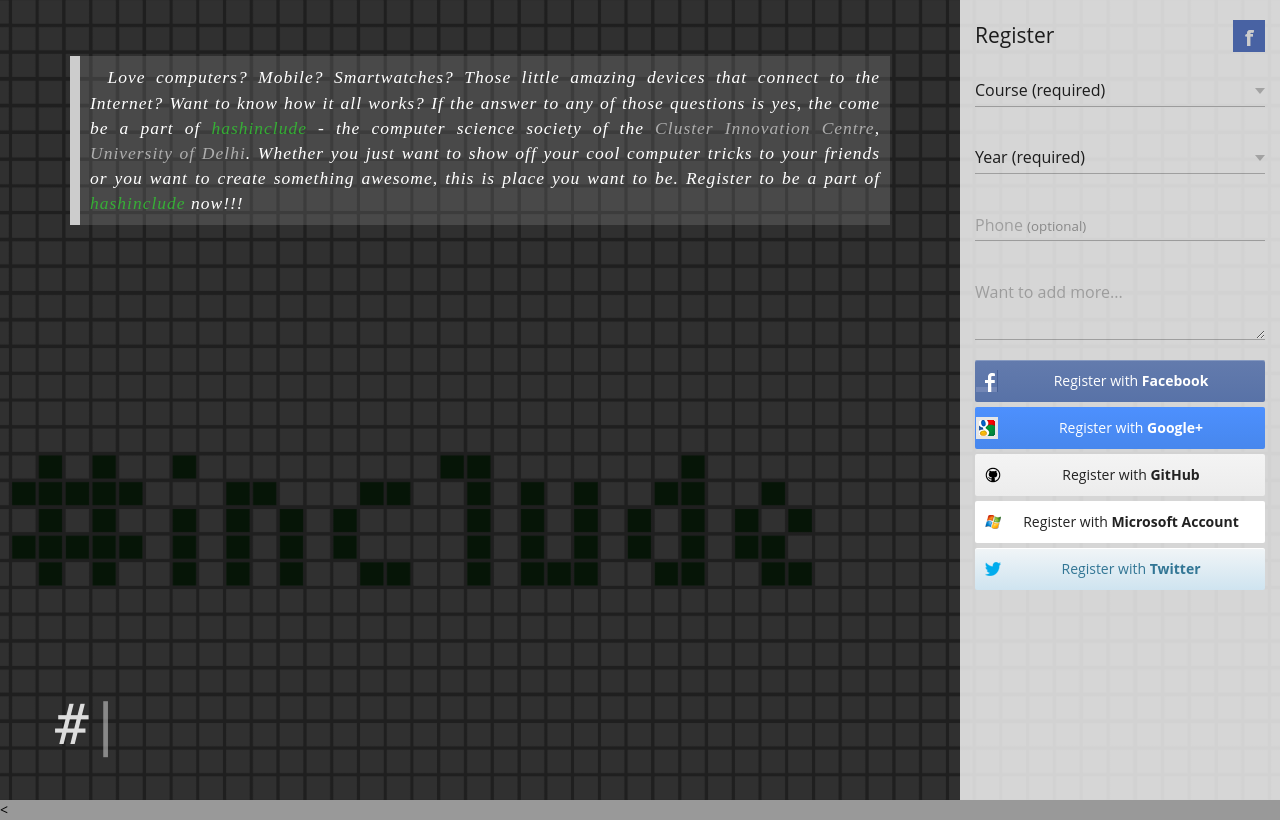
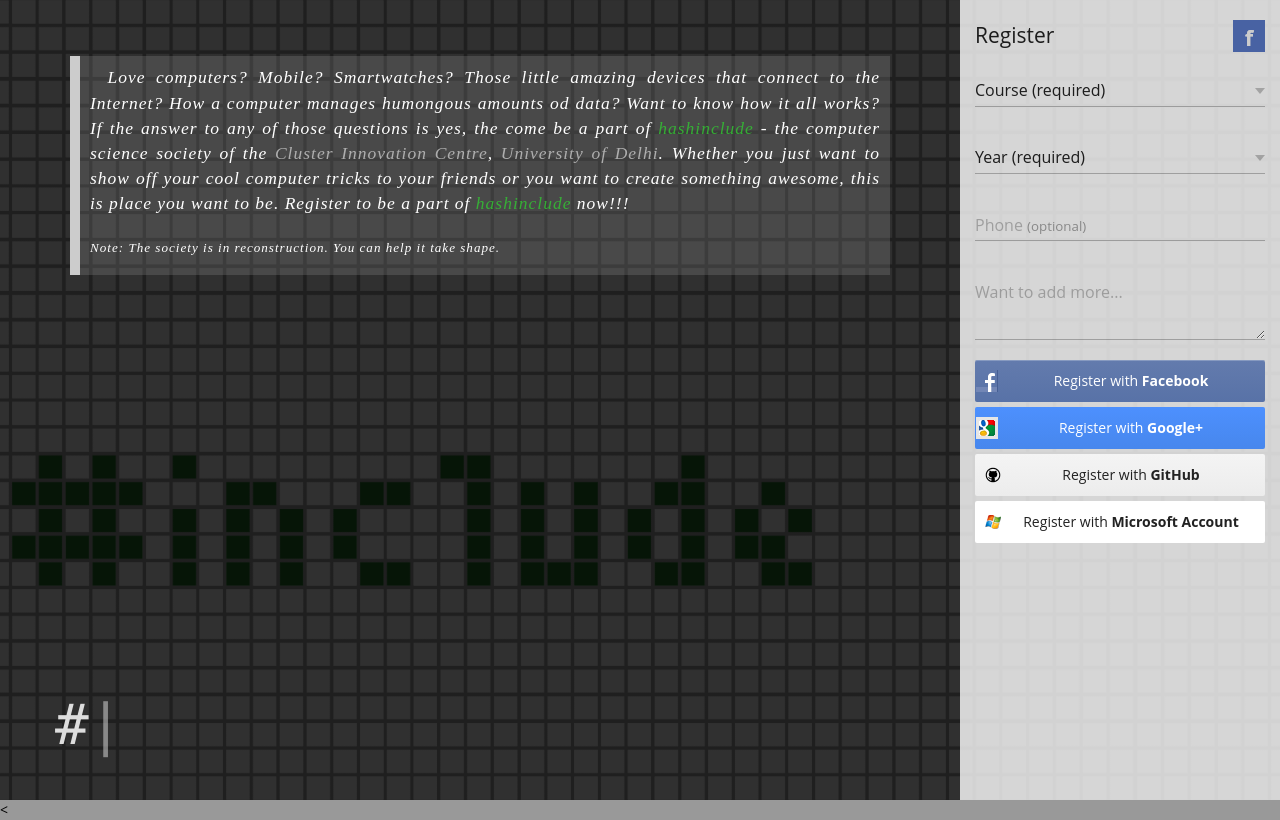
Before and after one commit to ClusterInnovationCentre/hashinclude, a website: page index.html in a window 1280 px wide. Drawn offline with Linux system fonts and the light colour scheme; files that its build step writes are made by us from their sources.

Commit message:
Remove twitter (not getting email). Minor change in description.

```diff
--- a/index.html
+++ b/index.html
@@ -42,7 +42,10 @@
 							<div class="row content-container">
 								<div class="description">
 									<blockquote>
-										Love computers? Mobile? Smartwatches? Those little amazing devices that connect to the Internet? Want to know how it all works? If the answer to any of those questions is yes, the come be a part of <span class="hashinclude">hashinclude</span> - the computer science society of the <a href="https://ducic.ac.in/">Cluster Innovation Centre</a>, <a href="https://du.ac.in/">University of Delhi</a>. Whether you just want to show off your cool computer tricks to your friends or you want to create something awesome, this is place you want to be. Register to be a part of <span class="hashinclude">hashinclude</span> now!!!
+										Love computers? Mobile? Smartwatches? Those little amazing devices that connect to the Internet? How a computer manages humongous amounts od data? Want to know how it all works? If the answer to any of those questions is yes, the come be a part of <span class="hashinclude">hashinclude</span> - the computer science society of the <a href="https://ducic.ac.in/">Cluster Innovation Centre</a>, <a href="https://du.ac.in/">University of Delhi</a>. Whether you just want to show off your cool computer tricks to your friends or you want to create something awesome, this is place you want to be. Register to be a part of <span class="hashinclude">hashinclude</span> now!!!
+										<br/>
+										<br/>
+										<sup>Note: The society is in reconstruction. You can help it take shape.</sup>
 									</blockquote>
 								</div>
 								<div id="graph"></div>
@@ -101,9 +104,6 @@
 							<li>
 								<a class="btn btn-auth btn-windows" href="#" onclick="login('windows')">Register with <b>Microsoft Account</b></a>
 							</li>
-							<li>
-								<a class="btn btn-auth btn-twitter" href="#" onclick="login('twitter')">Register with <b>Twitter</b></a>
-							</li>
 						</ul>
 					</div>
 					<!-- <ul class="nav hidden-xs" id="sidebar-footer">
--- a/js/scripts.js
+++ b/js/scripts.js
@@ -84,8 +84,7 @@
 	facebook: '1634502443492240',
 	google: '615042929237-ephb8jem6h6q8vf83e6d0db50qi2dmrs.apps.googleusercontent.com',
 	github: 'cdbd672cb7a4de29c76b',
-	windows: '000000004C168A78',
-	twitter: 'Cz52zaO5jDkurNmZmSNxjQ5u2'
+	windows: '000000004C168A78'
 });
 
 hello.logout();
```
